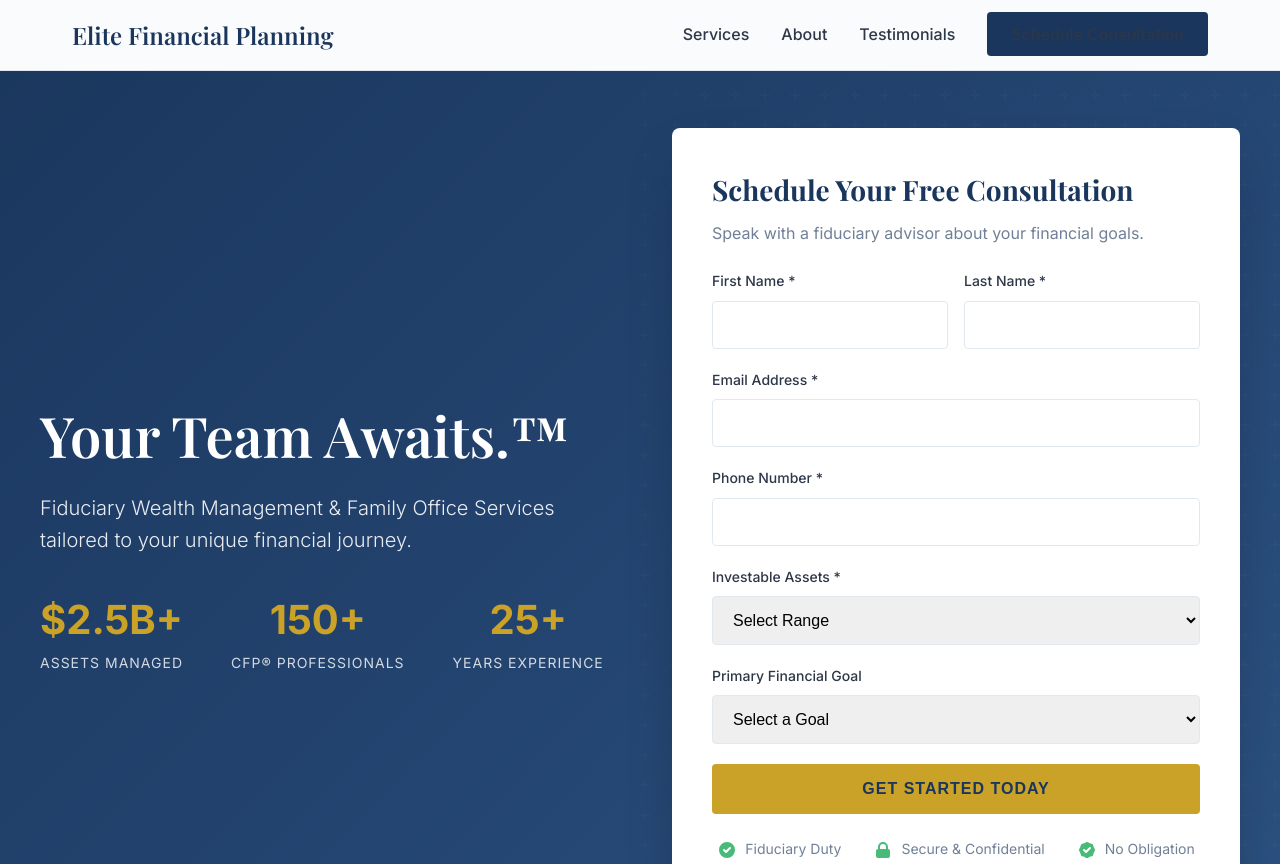
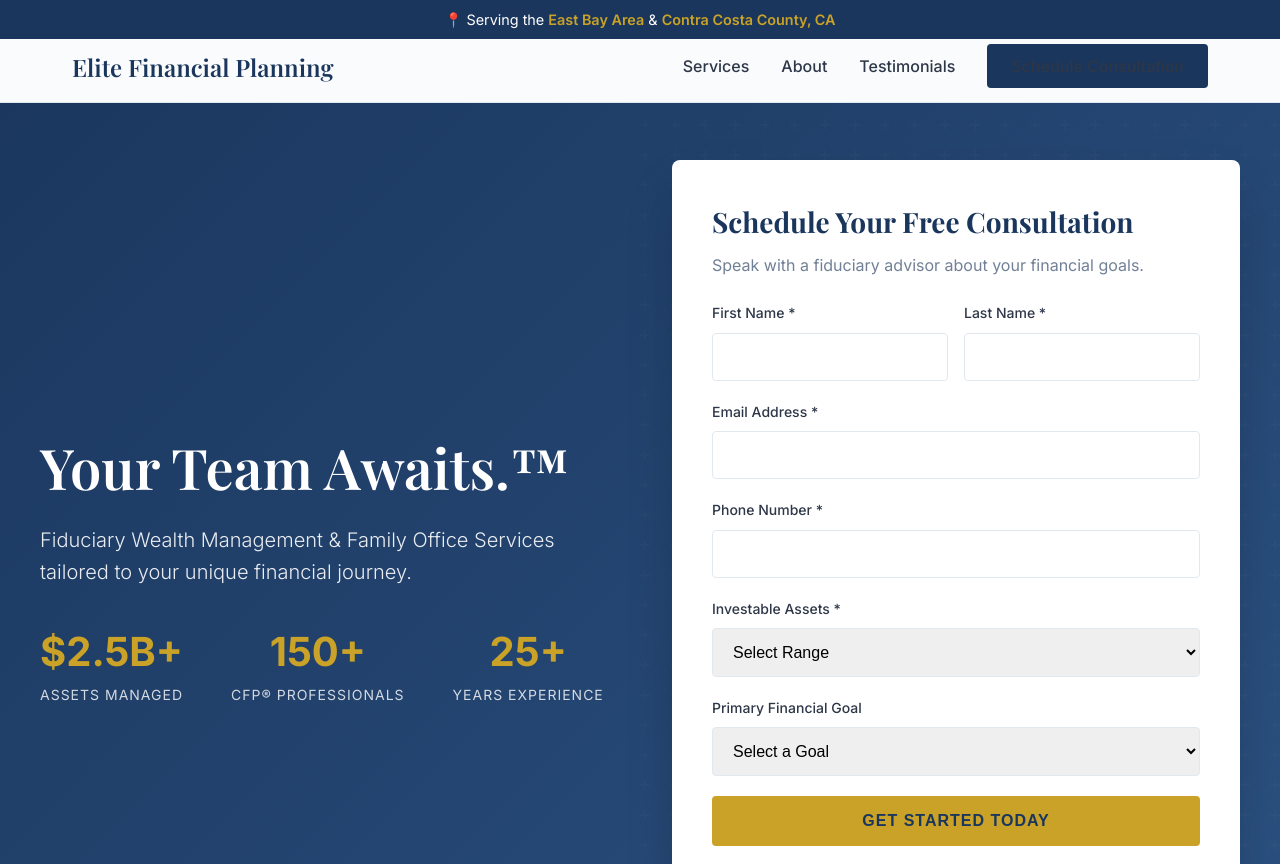
Before and after one commit to Devildog2026/elite-financial-planning-landing, a plain HTML site: page index.html in a window 1280 px wide. Shown: the top 864 px of the page. Drawn offline with nearby package versions, Linux system fonts and the light colour scheme.

Commit message:
Add East Bay Area / Contra Costa County location header

```diff
--- a/index.html
+++ b/index.html
@@ -31,10 +31,28 @@
             background: var(--bg);
         }
 
+        /* Location Bar */
+        .location-bar {
+            background: var(--primary);
+            color: white;
+            padding: 0.5rem 0;
+            text-align: center;
+            font-size: 0.9rem;
+            position: fixed;
+            top: 0;
+            width: 100%;
+            z-index: 1001;
+        }
+
+        .location-bar span {
+            color: var(--accent);
+            font-weight: 600;
+        }
+
         /* Navigation */
         nav {
             position: fixed;
-            top: 0;
+            top: 32px;
             width: 100%;
             background: rgba(255,255,255,0.98);
             backdrop-filter: blur(10px);
@@ -97,7 +115,7 @@
             align-items: center;
             background: linear-gradient(135deg, var(--primary) 0%, var(--primary-light) 100%);
             color: white;
-            padding: 8rem 2rem 4rem;
+            padding: 10rem 2rem 4rem;
             position: relative;
             overflow: hidden;
         }
@@ -514,6 +532,14 @@
 
         /* Mobile Responsive */
         @media (max-width: 968px) {
+            nav {
+                top: 48px;
+            }
+
+            .hero {
+                padding-top: 12rem;
+            }
+
             .hero-container {
                 grid-template-columns: 1fr;
                 text-align: center;
@@ -584,6 +610,11 @@
     </style>
 </head>
 <body>
+    <!-- Location Bar -->
+    <div class="location-bar">
+        📍 Serving the <span>East Bay Area</span> & <span>Contra Costa County, CA</span>
+    </div>
+
     <!-- Navigation -->
     <nav>
         <div class="nav-container">
```
Also changed, not shown: 1 other file.
